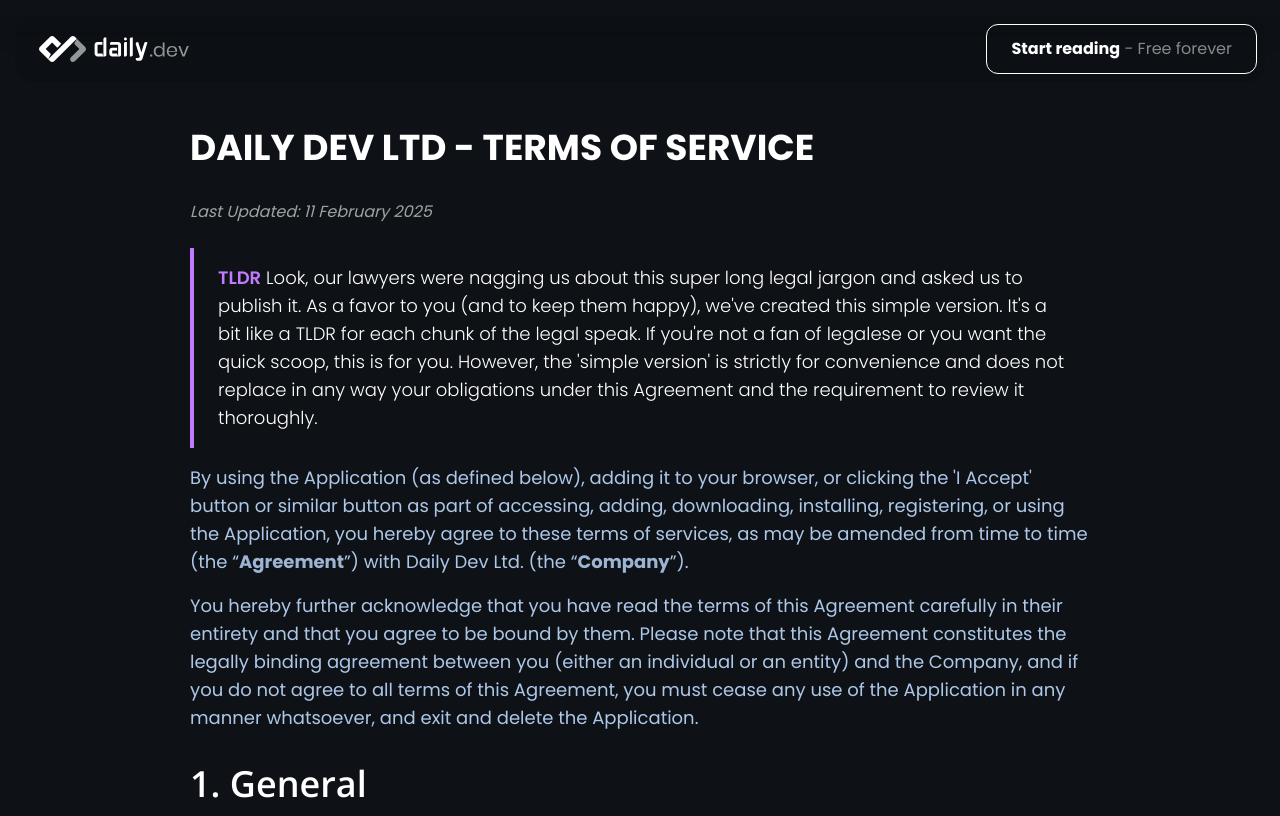
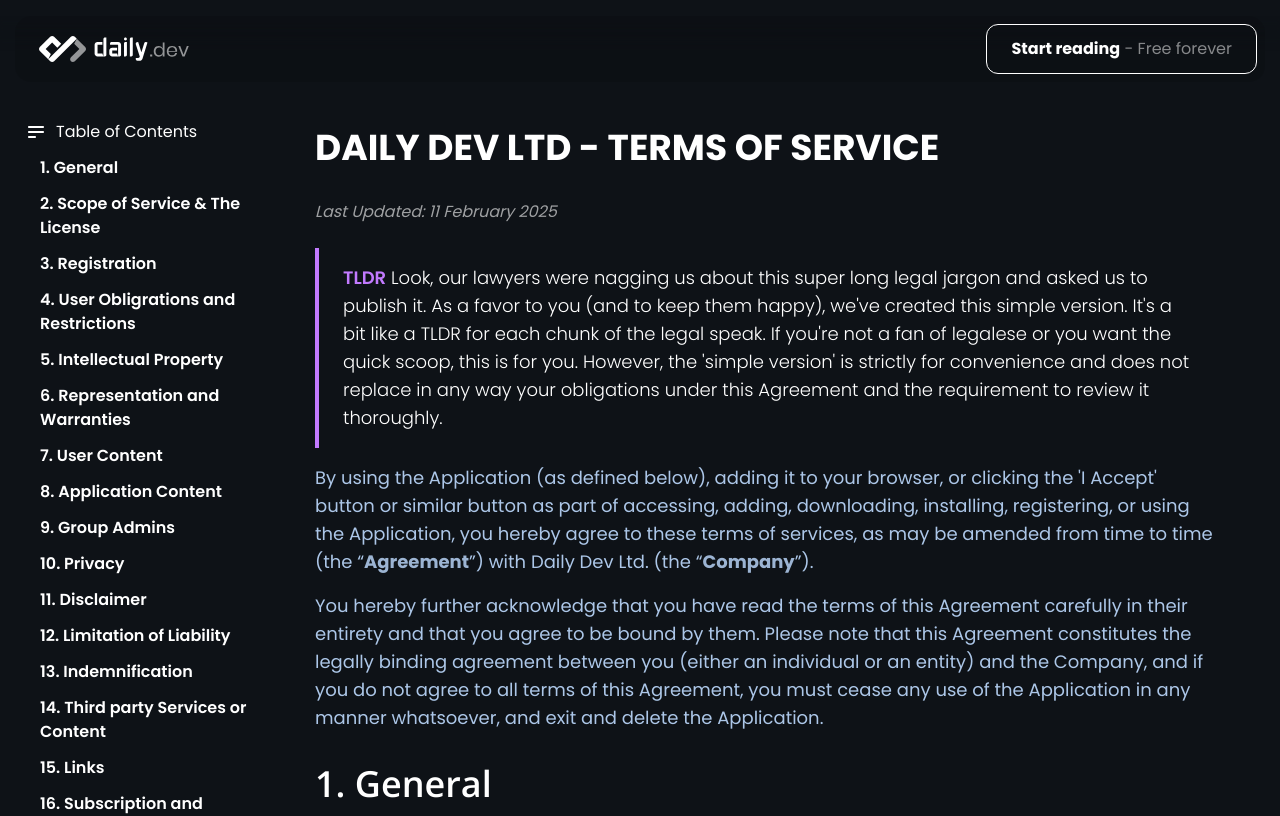
Before and after one commit to enetwarch/daily-dev-clone, a Next.js app: page /tos in a window 1280 px wide. Shown: the top 816 px of the page. Built offline with nearby package versions, Linux system fonts and the light colour scheme.

Commit message:
added table of contents in tos page

```diff
--- /dev/null
+++ b/src/app/tos/components/table-of-contents.tsx
@@ -0,0 +1,50 @@
+import { ID } from "@/app/tos/constants/id";
+import Image from "next/image";
+
+export default function TableOfContents(): React.ReactNode {
+  return (
+    <aside>
+      <div className="flex gap-2">
+        <Image src="/table-of-contents-icon.svg" alt="Table of conents icon" width={24} height={24} />
+        <h1 className="font-poppins">Table of Contents</h1>
+      </div>
+      <nav aria-label="Table of Contents" className="py-2 w-[250px]">
+        <ul className="flex flex-col gap-1 w-full">
+          <Fragment href={`#${ID.GENERAL}`}>1. General</Fragment>
+          <Fragment href={`#${ID.SCOPE_OF_SERVICE_AND_THE_LICENSE}`}>2. Scope of Service & The License</Fragment>
+          <Fragment href={`#${ID.REGISTRATION}`}>3. Registration</Fragment>
+          <Fragment href={`#${ID.USER_OBLIGATIONS_AND_RESTRICTIONS}`}>4. User Obligrations and Restrictions</Fragment>
+          <Fragment href={`#${ID.INTELLECTUAL_PROPERTY}`}>5. Intellectual Property</Fragment>
+          <Fragment href={`#${ID.REPRESENTATIONS_AND_WARRANTIES}`}>6. Representation and Warranties</Fragment>
+          <Fragment href={`#${ID.USER_CONTENT}`}>7. User Content</Fragment>
+          <Fragment href={`#${ID.APPLICATION_CONTENT}`}>8. Application Content</Fragment>
+          <Fragment href={`#${ID.GROUP_ADMINS}`}>9. Group Admins</Fragment>
+          <Fragment href={`#${ID.PRIVACY}`}>10. Privacy</Fragment>
+          <Fragment href={`#${ID.DISCLAIMER}`}>11. Disclaimer</Fragment>
+          <Fragment href={`#${ID.LIMITATION_OF_LIABILITY}`}>12. Limitation of Liability</Fragment>
+          <Fragment href={`#${ID.INDEMNIFICATION}`}>13. Indemnification</Fragment>
+          <Fragment href={`#${ID.THIRD_PARTY_SERVICES_OR_CONTENT}`}>14. Third party Services or Content</Fragment>
+          <Fragment href={`#${ID.LINKS}`}>15. Links</Fragment>
+          <Fragment href={`#${ID.SUBSCRIPTION_AND_PAYMENTS}`}>16. Subscription and Payments</Fragment>
+          <Fragment href={`#${ID.REFUND_POLICY}`}>17. Refund Policy</Fragment>
+          <Fragment href={`#${ID.MISCELLANEOUS}`}>18. Miscellaneous</Fragment>
+        </ul>
+      </nav>
+    </aside>
+  );
+}
+
+type FragmentProps = React.HTMLAttributes<HTMLElement> & {
+  href: string;
+  children: React.ReactNode;
+};
+
+function Fragment({ href, children, ...props }: FragmentProps): React.ReactNode {
+  return (
+    <li className="rounded-md inline hover:bg-[#0000001f] hover:underline">
+      <a href={href} className="px-4 py-1 font-poppins font-semibold w-full block h-full" {...props}>
+        {children}
+      </a>
+    </li>
+  );
+}
--- a/src/app/tos/page.tsx
+++ b/src/app/tos/page.tsx
@@ -17,12 +17,17 @@
 import RefundPolicy from "@/app/tos/components/17-refund-policy";
 import Miscellaneous from "@/app/tos/components/18-miscellaneous";
 import Introduction from "@/app/tos/components/introduction";
+import TableOfContents from "@/app/tos/components/table-of-contents";
 
 export default function TermsOfService(): React.ReactNode {
   return (
     <>
+      <div className="flex w-full relative">
+        <div className="sticky left-6 top-30 place-self-start h-screen hidden lg:block">
+          <TableOfContents />
+        </div>
         <div className="flex justify-center w-full pt-32 pb-80 px-6 xs:px-16">
-        <div className="flex flex-col max-w-[900px] gap-8">
+          <div className="flex flex-col max-w-[900px] gap-8 2xl:-ml-[250px]">
             <Introduction />
             <General />
             <ScopeOfServiceAndTheLicense />
@@ -44,6 +49,7 @@
             <Miscellaneous />
           </div>
         </div>
+      </div>
     </>
   );
 }
```
Also changed, not shown: public/table-of-contents-icon.svg (added), 1 other file (tests, documents, lock files or other folders). Lines whose indentation alone changed are shown as unchanged.
